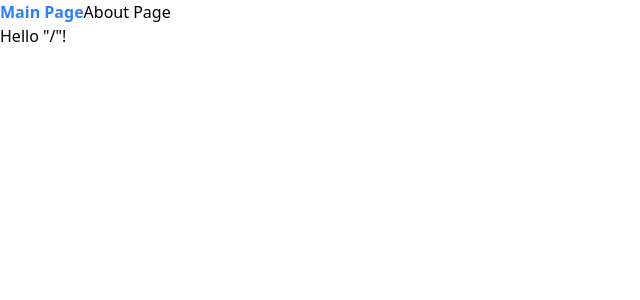
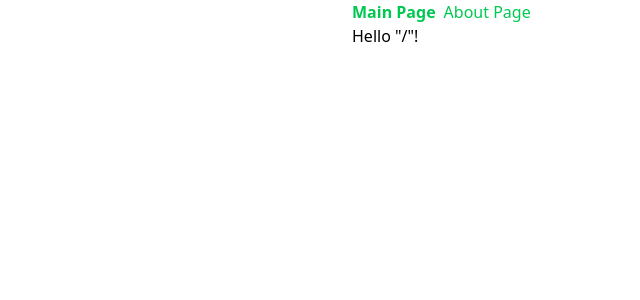
Before and after one commit to evanmico/learning_tanstack-router, a React (Vite) app: page / in a window 1280 px wide. Shown: the top 300 px of the page, without its empty margins (0-640 px from the left). Built offline with nearby package versions, Linux system fonts and the light colour scheme.

Commit message:
implemented a custom NavLink Component that extends tanstack's LinkComponent to standardize all styles within it

```diff
--- /dev/null
+++ b/src/lib/utils.ts
@@ -0,0 +1,16 @@
+import { type ClassValue, clsx } from "clsx";
+import { twMerge } from "tailwind-merge";
+
+export function cn(...inputs: ClassValue[]) {
+	return twMerge(clsx(inputs));
+}
+
+export function getRandomDelay(min: number, max: number): number {
+	return Math.floor(Math.random() * (max - min + 1)) + min;
+}
+
+export function wait() {
+	// const delay = getRandomDelay(3000, 10000);
+	const delay = 0;
+	return new Promise((resolve) => setTimeout(resolve, delay));
+}
--- /dev/null
+++ b/src/routes/-components/nav-link.tsx
@@ -0,0 +1,26 @@
+import { createLink, type LinkComponent } from "@tanstack/react-router";
+import { cn } from "@/lib/utils";
+
+// tbh I don't really understand at the current moment why I would do any of what's happening here
+// nvm, I get it now, it makes it so that when putting your Link components in the __root.tsx, you don't need to specify the class names and such
+// you basically just create your own NavLink Component which extends the default LinkComponent in tanstack with the additional tailwindcss className.
+type BasicLinkProps = React.AnchorHTMLAttributes<HTMLAnchorElement> & {
+	// functionality can be extended with other props to be passed from parent, but not used here except for the one below
+	ref: React.Ref<HTMLAnchorElement>;
+};
+
+// this may not be necessary depending on ui library that is being used, but here it is being done from scratch:
+const BasicLinkComponent = ({ className, ref, ...props }: BasicLinkProps) => {
+	return <a ref={ref} {...props} className={cn("nav-link", className)} />;
+};
+
+const CreatedLinkComponent = createLink(BasicLinkComponent);
+
+export const NavLink: LinkComponent<typeof BasicLinkComponent> = (props) => {
+	return (
+		<CreatedLinkComponent
+			activeProps={{ className: "active-nav-link" }}
+			{...props}
+		/>
+	);
+};
--- a/src/routes/__root.tsx
+++ b/src/routes/__root.tsx
@@ -1,5 +1,5 @@
-import { createRootRoute, Link, Outlet } from "@tanstack/react-router";
-import * as React from "react";
+import { createRootRoute, Outlet } from "@tanstack/react-router";
+import { NavLink } from "./-components/nav-link";
 
 export const Route = createRootRoute({
 	component: RootComponent,
@@ -7,14 +7,12 @@ export const Route = createRootRoute({
 
 function RootComponent() {
 	return (
-		<React.Fragment>
-			<Link activeProps={{ className: "text-blue-500 font-bold" }} to="/">
-				Main Page
-			</Link>
-			<Link activeProps={{ className: "text-blue-500 font-bold" }} to="/about">
-				About Page
-			</Link>
+		<div className="container mx-auto max-w-xl">
+			<div className="space-x-2">
+				<NavLink to="/">Main Page</NavLink>
+				<NavLink to="/about">About Page</NavLink>
+			</div>
 			<Outlet />
-		</React.Fragment>
+		</div>
 	);
 }
```
